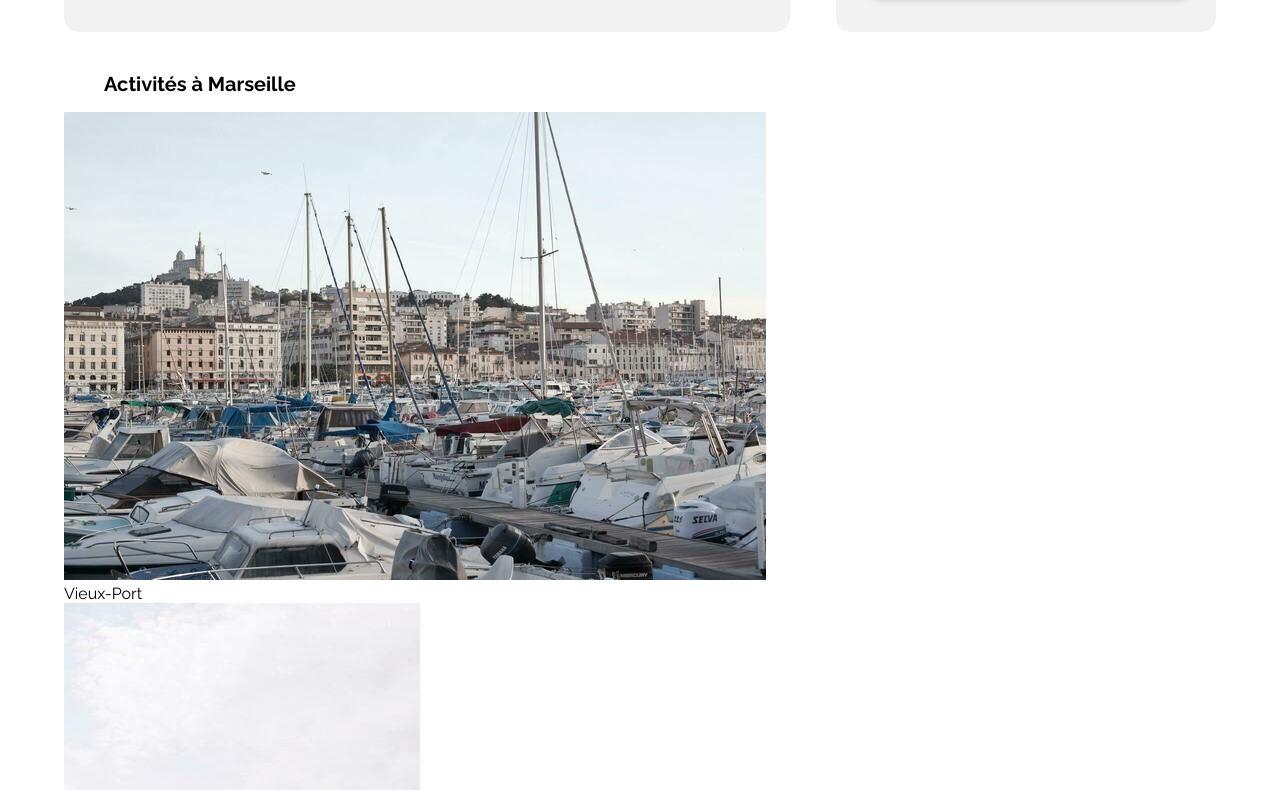
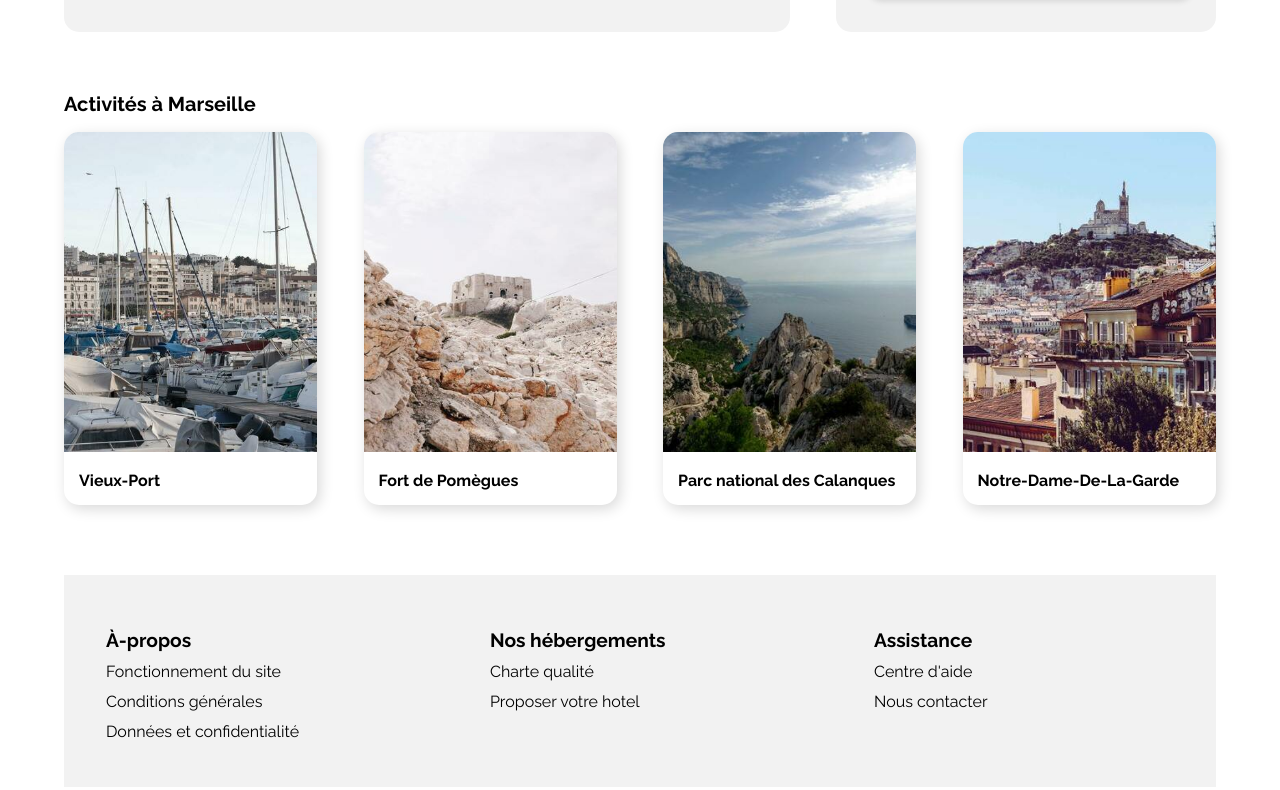
Before and after one commit to Bellsoo/P2_Coskun_Belkis, a plain HTML site: page index.html in a window 1280 px wide. Shown: the part 1018-1808 px from the top of the page. Drawn offline with Linux system fonts and the light colour scheme.

Commit message:
Activités à Marseille CSS Desktop

```diff
--- a/CSS/style.css
+++ b/CSS/style.css
@@ -408,6 +408,52 @@ h2 {
 
 }
 
+/* PARTIE ACTIVITES A MARSEILLE */
+
+.activities-container {
+    margin-top: 60px;
+
+}
+
+.detail-marseille {
+    margin-left: 0px;
+
+}
+
+.activities-container-card {
+    width: 100%;
+    display: flex;
+    justify-content: space-between;
+
+}
+
+.activities-card {
+    display: flex;
+    flex-direction: column;
+    justify-content: space-between;
+    width: 22%;
+    border-radius: 15px;
+    box-shadow: 3px 4px 14px 0px #D9D9D9;
+}
+
+.image-activities-container-card {
+    width: 100%;
+
+}
+
+.image-activities-card {
+    width: 100%;
+    height: 320px;
+    object-fit: cover;
+    border-radius: 15px 15px 0px 0px;
+}
+
+
+
+.description-activities {
+    margin: 15px;
+    font-weight: 700;
+}
 
 
 
```
